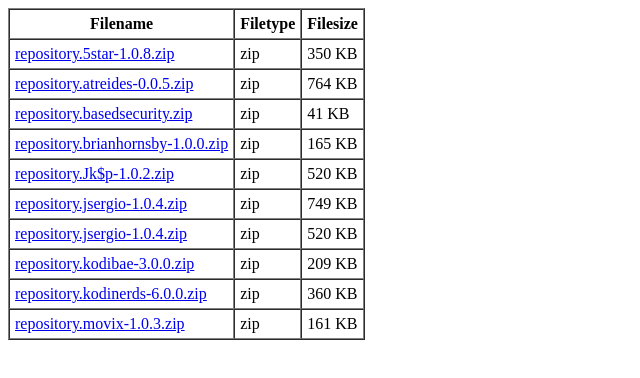
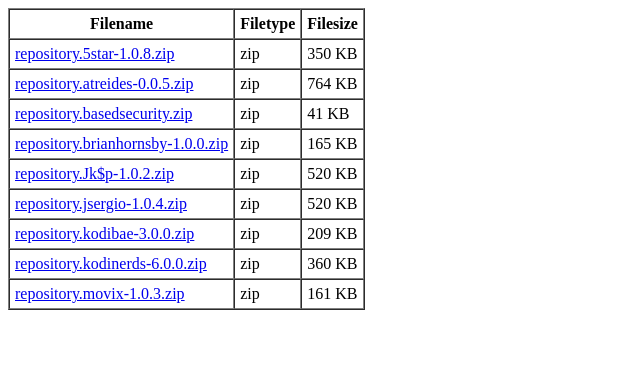
Before and after one commit to Kpoodle/Files, a plain HTML site: page index.html in a window 1280 px wide. Shown: the whole page, without its empty margins (0-640 px from the left). Drawn offline with Linux system fonts and the light colour scheme.

Commit message:
Update index.html

```diff
--- a/index.html
+++ b/index.html
@@ -45,12 +45,6 @@
 <tr>
 <td><a href="repository.jsergio-1.0.4.zip">repository.jsergio-1.0.4.zip</a></td>
 <td>zip</td>
-<td>749 KB</td>
-</tr>
-
-<tr>
-<td><a href="repository.jsergio-1.0.4.zip">repository.jsergio-1.0.4.zip</a></td>
-<td>zip</td>
 <td>520 KB</td>
 </tr>
 
```
